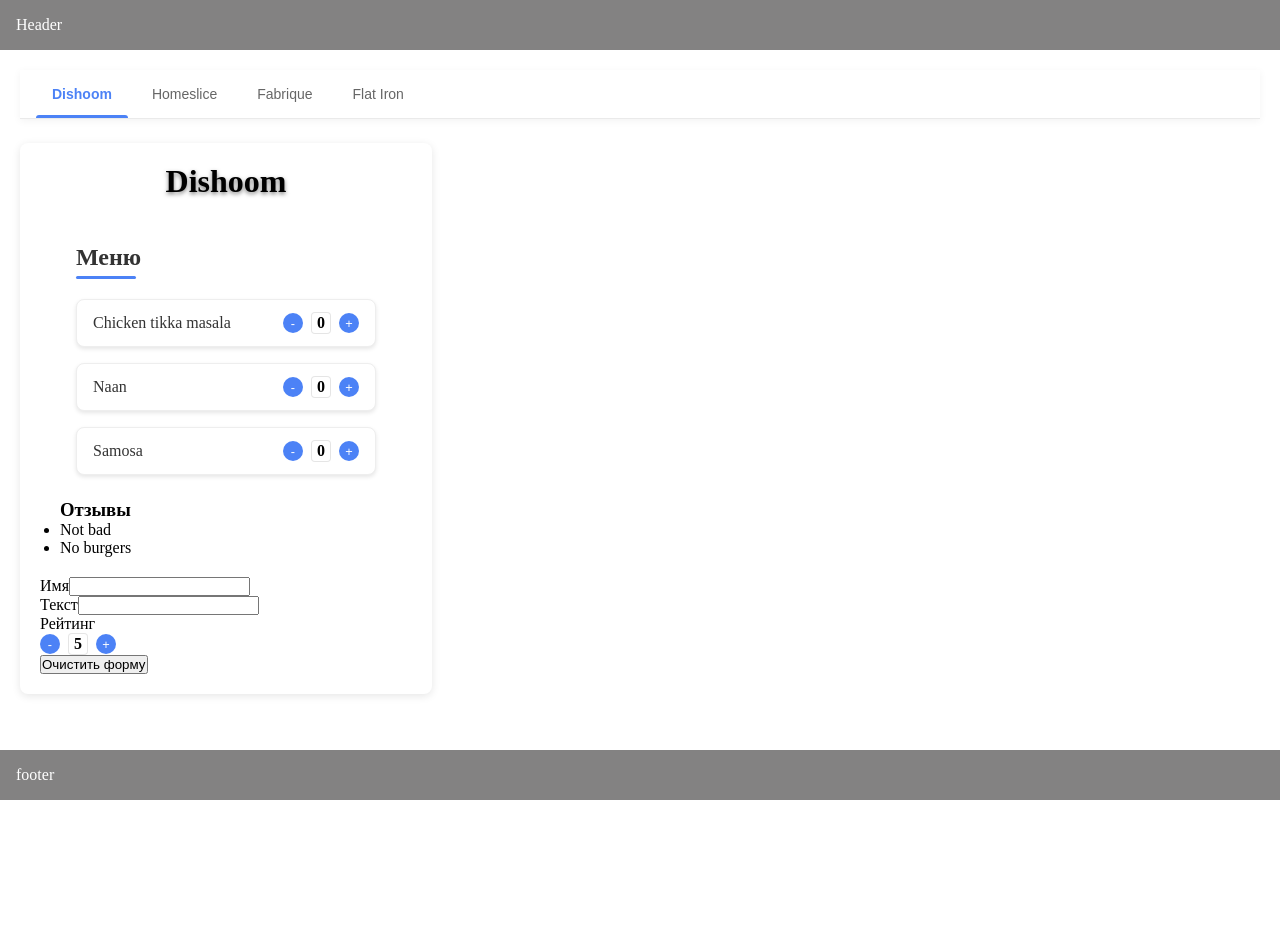
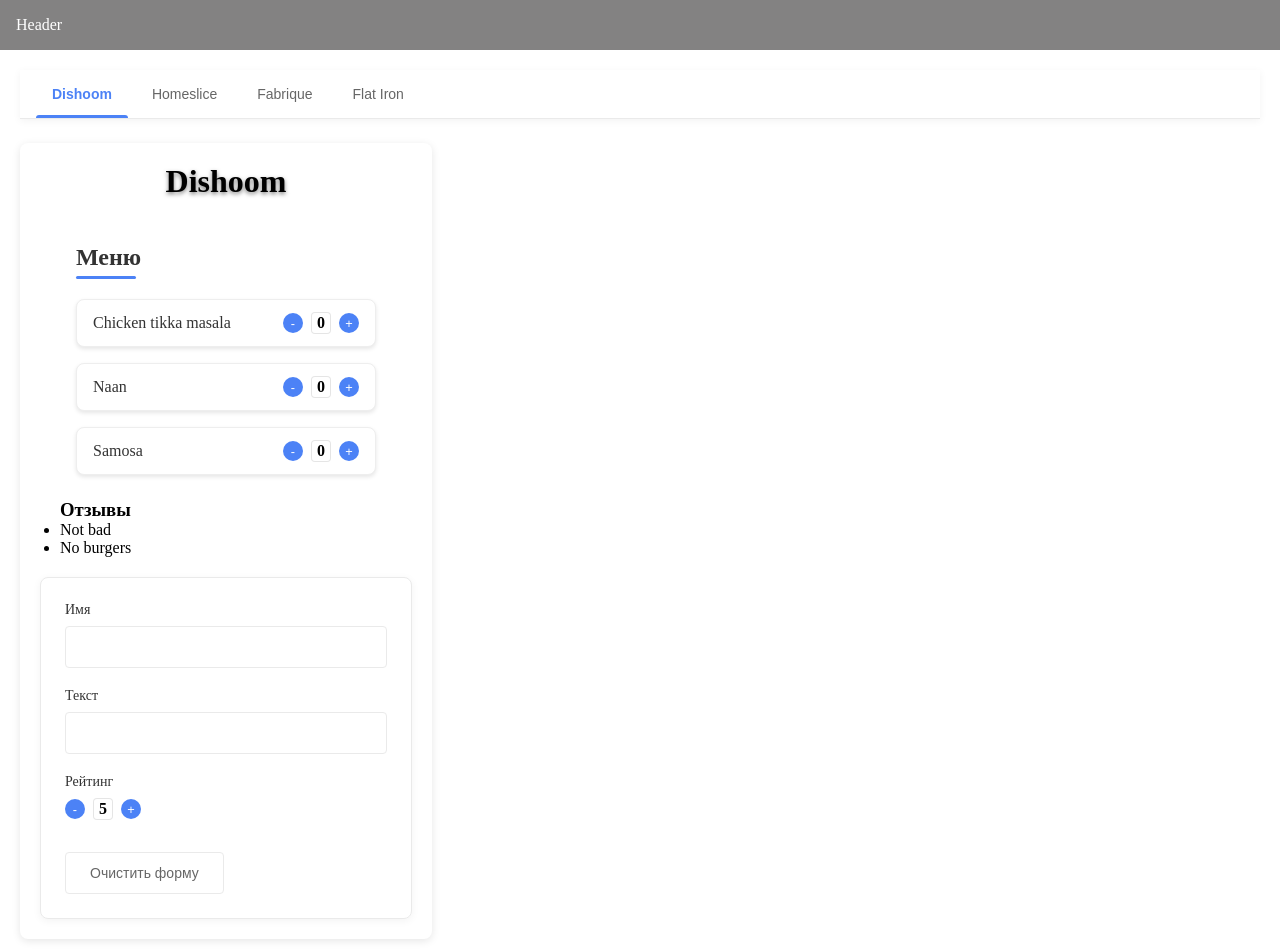
Before and after one commit to n1982/food-order, a React (Vite) app: page / in a window 1280 px wide. Shown: the top 952 px of the page. Before the commit the page ends 800 px from the top, so only its background shows below. Built offline with nearby package versions, Linux system fonts and the light colour scheme.

Commit message:
review form styles

```diff
--- /dev/null
+++ b/src/components/ReviewForm/ui/ReviewForm.module.css
@@ -0,0 +1,87 @@
+.form {
+  display: flex;
+  flex-direction: column;
+  gap: 20px;
+  max-width: 500px;
+  margin: 0 auto;
+  padding: 24px;
+  background: #ffffff;
+  border-radius: 8px;
+  box-shadow: 0 2px 8px rgba(0, 0, 0, 0.05);
+  border: 1px solid #eaeaea;
+}
+
+.form_group {
+  display: flex;
+  flex-direction: column;
+  gap: 8px;
+}
+
+.label {
+  font-size: 14px;
+  font-weight: 500;
+  color: #333;
+}
+
+.input {
+  padding: 12px 16px;
+  border: 1px solid #eaeaea;
+  border-radius: 4px;
+  font-size: 14px;
+  transition: border-color 0.2s ease;
+}
+
+.input:focus {
+  outline: none;
+  border-color: var(--color-secondary);
+  box-shadow: 0 0 0 2px rgba(255, 107, 107, 0.1);
+}
+
+.actions {
+  display: flex;
+  gap: 12px;
+  margin-top: 12px;
+}
+
+.button {
+  padding: 12px 24px;
+  background: none;
+  border: 1px solid #eaeaea;
+  border-radius: 4px;
+  font-size: 14px;
+  font-weight: 500;
+  color: #666;
+  cursor: pointer;
+  transition: all 0.2s ease;
+}
+
+.button:hover {
+  background-color: #f8f8f8;
+  color: #333;
+}
+
+.button_secondary {
+  border-color: #eaeaea;
+}
+
+.button_secondary:hover {
+  background-color: var(--color-secondary);
+}
+
+.rating_container {
+  display: flex;
+  align-items: center;
+  gap: 12px;
+  margin-top: 8px;
+}
+
+@media (max-width: 600px) {
+  .form {
+    padding: 16px;
+    gap: 16px;
+  }
+
+  .input {
+    padding: 10px 12px;
+  }
+}
--- a/src/components/ReviewForm/ui/ReviewForm.tsx
+++ b/src/components/ReviewForm/ui/ReviewForm.tsx
@@ -1,5 +1,7 @@
 import Counter from "../../Counter";
 import { useForm } from "../model/useForm";
+
+import styles from "./ReviewForm.module.css";
 
 export const ReviewForm = () => {
   const {
@@ -12,31 +14,47 @@
   } = useForm();
 
   return (
-    <form>
-      <div>
-        <span>Имя</span>
+    <form
+      className={styles.form}
+      onSubmit={(e) => {
+        e.preventDefault();
+      }}
+    >
+      <div className={styles.form_group}>
+        <span className={styles.label}>Имя</span>
         <input
           type='text'
           value={form.name}
           onChange={(event) => setName(event.target.value)}
+          className={styles.input}
         />
       </div>
-      <div>
-        <span>Текст</span>
+      <div className={styles.form_group}>
+        <span className={styles.label}>Текст</span>
         <input
           type='text'
           value={form.text}
           onChange={(event) => setText(event.target.value)}
+          className={styles.input}
         />
       </div>
-      <span>Рейтинг</span>
-      <Counter
-        count={form.rating}
-        onIncrement={incrementRating}
-        onDecrement={decrementRating}
-      />
-      <div>
-        <button onClick={clearForm}>Очистить форму</button>
+      <div className={styles.form_group}>
+        <span className={styles.label}>Рейтинг</span>
+        <div className={styles.ratingContainer}>
+          <Counter
+            count={form.rating}
+            onIncrement={incrementRating}
+            onDecrement={decrementRating}
+          />
+        </div>
+      </div>
+      <div className={styles.actions}>
+        <button
+          className={`${styles.button} ${styles.button_secondary} `}
+          onClick={clearForm}
+        >
+          Очистить форму
+        </button>
       </div>
     </form>
   );
```
